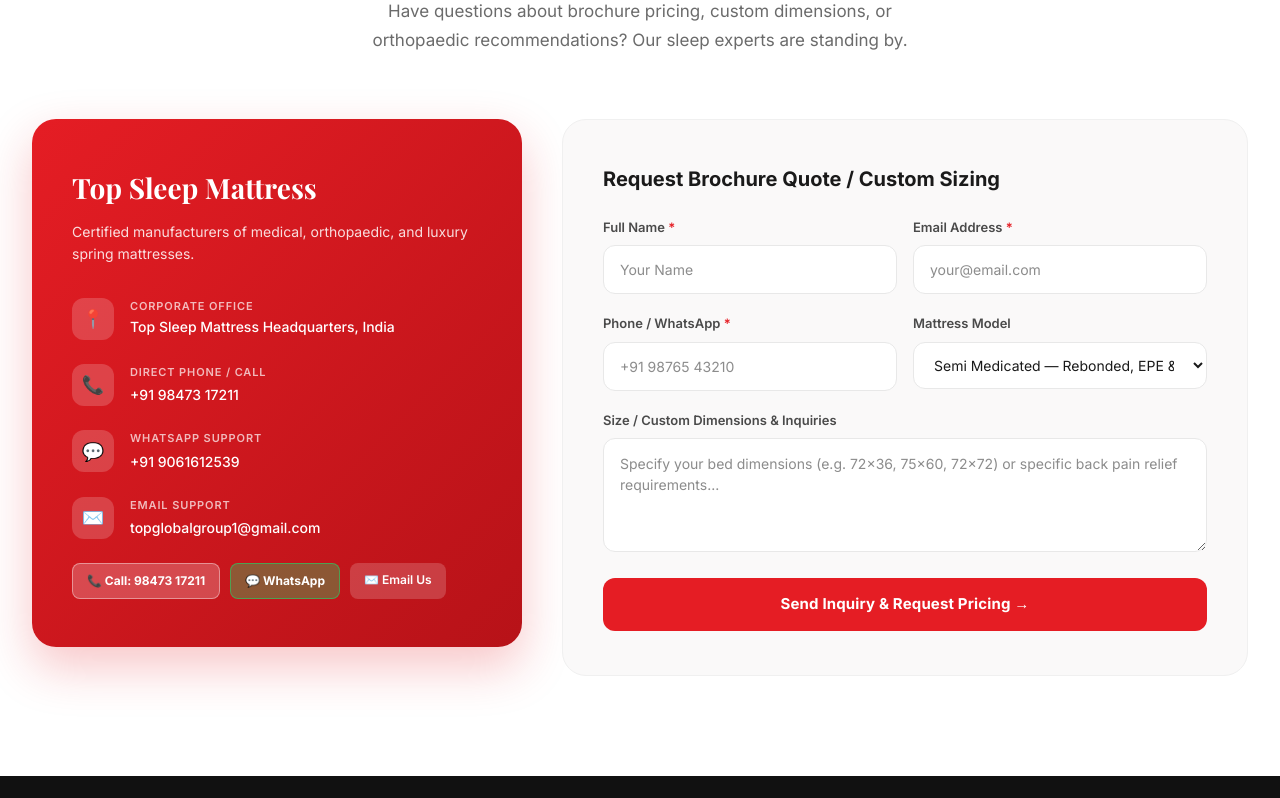
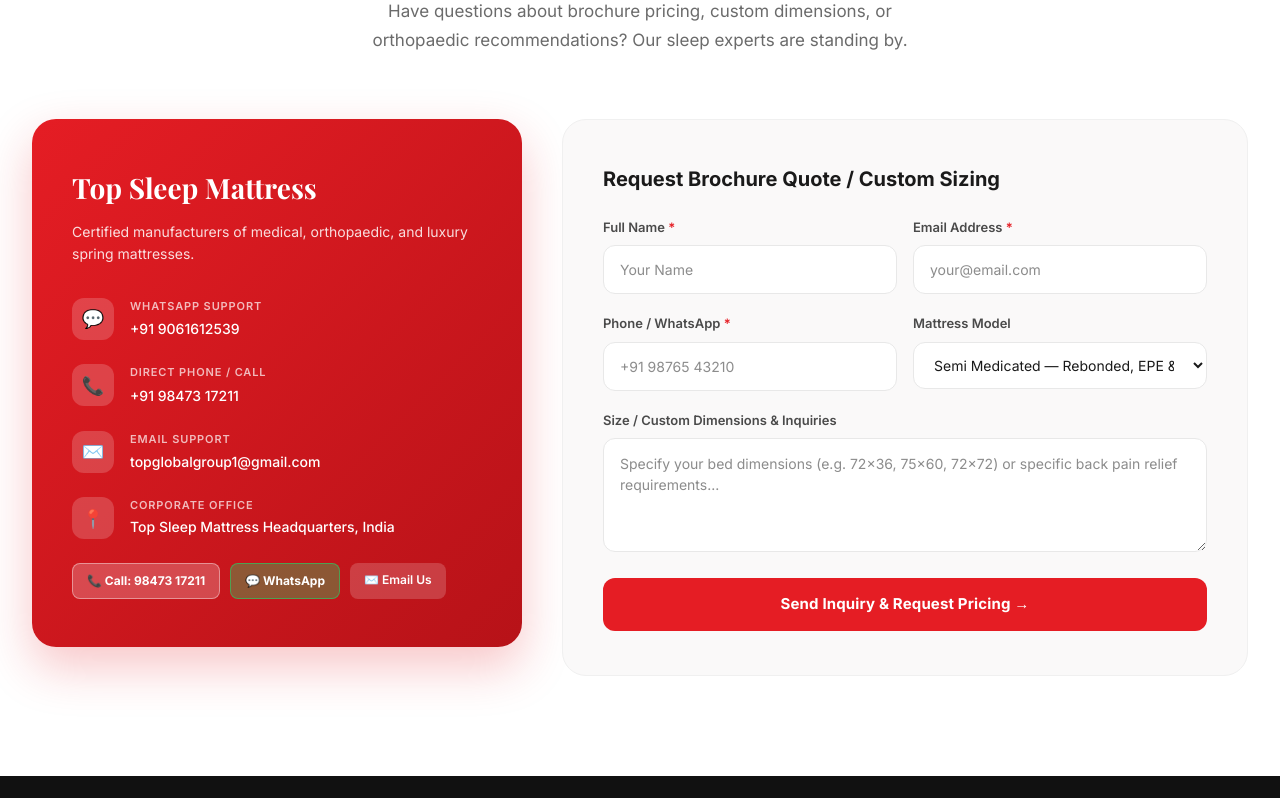
Before and after one commit to alinajaleelkavungal/topsleepmatress, a Next.js app: page / in a window 1280 px wide. Shown: the part 6764-7562 px from the top of the page. Built offline with nearby package versions, Linux system fonts and the light colour scheme; a web font is replaced by a local one.

Commit message:
arranged the order of details

```diff
--- a/components/ContactSection.tsx
+++ b/components/ContactSection.tsx
@@ -123,10 +123,10 @@
             </p>
 
             {[
+              { icon: '💬', title: 'WhatsApp Support', detail: '+91 9061612539', href: 'https://wa.me/919061612539' },
+              { icon: '📞', title: 'Direct Phone / Call', detail: '+91 98473 17211', href: 'tel:+919847317211' },
+              { icon: '✉️', title: 'Email Support', detail: 'topglobalgroup1@gmail.com', href: 'mailto:topglobalgroup1@gmail.com' },
               { icon: '📍', title: 'Corporate Office', detail: 'Top Sleep Mattress Headquarters, India' },
-              { icon: '📞', title: 'Direct Phone / Call', detail: '+91 98473 17211', href: 'tel:+919847317211' },
-              { icon: '💬', title: 'WhatsApp Support', detail: '+91 9061612539', href: 'https://wa.me/919061612539' },
-              { icon: '✉️', title: 'Email Support', detail: 'topglobalgroup1@gmail.com', href: 'mailto:topglobalgroup1@gmail.com' },
             ].map((item) => (
               <div key={item.title} style={{ display: 'flex', gap: '16px', marginBottom: '24px' }}>
                 <div
```
